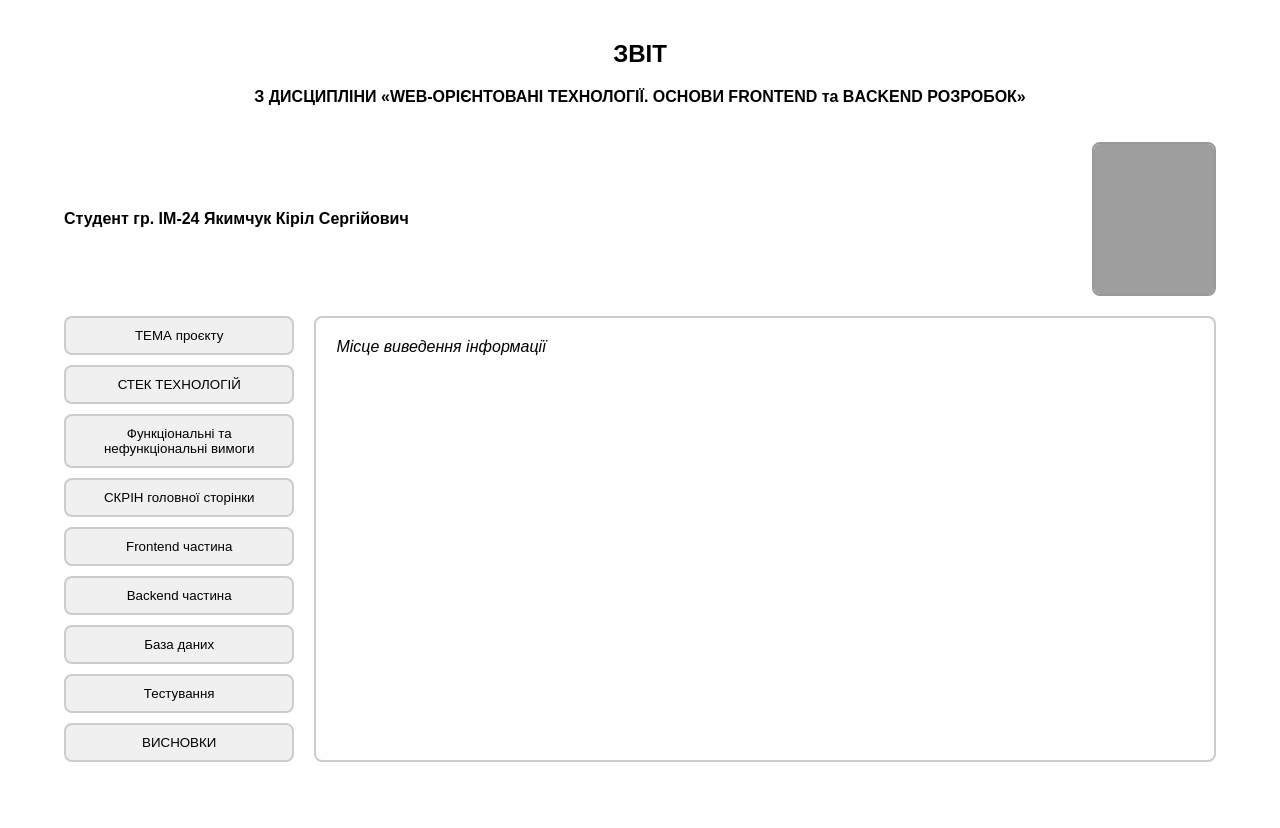
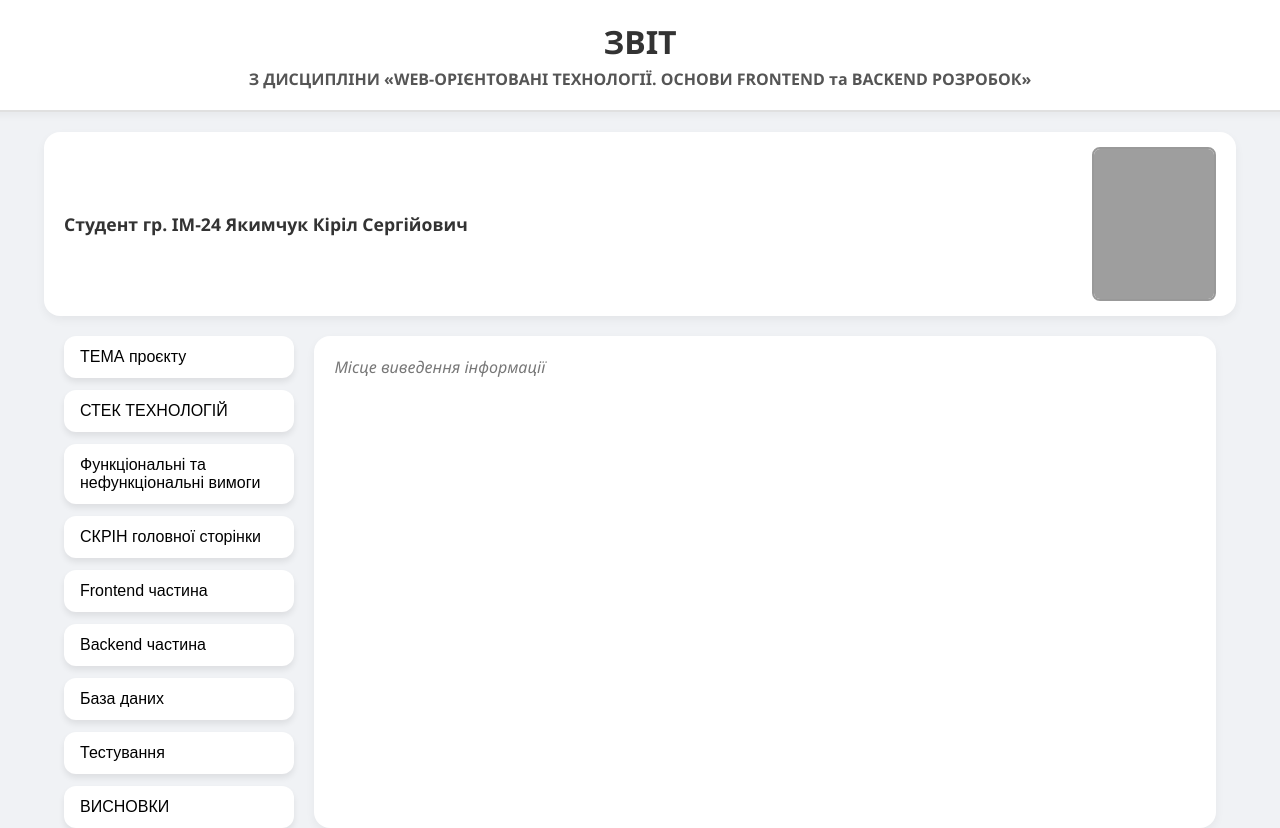
Before and after one commit to KPI-FICE-IM-24-Labs/web-zvit, a plain HTML site: page index.html in a window 1280 px wide. Before the commit the page ends 800 px from the top, so only its background shows below. Drawn offline with Linux system fonts and the light colour scheme; grey boxes are pictures that could not be loaded.

Commit message:
updated styles

```diff
--- a/index.html
+++ b/index.html
@@ -6,75 +6,138 @@
     <title>Звіт з дисципліни</title>
     <style>
       body {
-        font-family: Arial, sans-serif;
+        font-family: "Segoe UI", Tahoma, Geneva, Verdana, sans-serif;
         margin: 0;
         padding: 0;
+        background: #f0f2f5;
         display: flex;
         flex-direction: column;
         align-items: center;
+        min-height: 100vh;
       }
 
       header {
         text-align: center;
-        margin-top: 20px;
+        padding: 20px;
+        background: white;
+        width: 100%;
+        box-shadow: 0 2px 10px rgba(0,0,0,0.05);
+        border-bottom: 2px solid #e0e0e0;
+      }
+
+      header h2 {
+        margin: 0;
+        font-size: 2rem;
+        color: #333;
+      }
+
+      header p {
+        margin: 5px 0 0;
+        font-size: 1rem;
+        color: #555;
+      }
+
+      .student-info {
+        display: flex;
+        justify-content: space-between;
+        align-items: center;
+        width: 90%;
+        background: white;
+        border-radius: 16px;
+        box-shadow: 0 4px 10px rgba(0,0,0,0.05);
+        padding: 15px 20px;
+        margin: 20px 0;
+      }
+
+      .student-info div {
+        font-size: 1.1rem;
+        color: #333;
+      }
+
+      .student-info img {
+        width: 120px;
+        height: 150px;
+        object-fit: cover;
+        border-radius: 12px;
+        border: 2px solid #ddd;
       }
 
       .main-container {
         display: flex;
         width: 90%;
-        margin-top: 20px;
+        gap: 20px;
       }
 
       .sidebar {
         width: 20%;
         display: flex;
         flex-direction: column;
-        gap: 10px;
+        gap: 12px;
       }
 
       .sidebar button {
-        padding: 10px;
-        background-color: #f0f0f0;
-        border: 2px solid #ccc;
-        border-radius: 8px;
+        padding: 12px 16px;
+        background: #ffffff;
+        border: none;
+        border-radius: 12px;
+        box-shadow: 0 4px 6px rgba(0,0,0,0.08);
+        font-size: 1rem;
+        transition: all 0.3s ease;
         cursor: pointer;
-        transition: background-color 0.3s;
+        text-align: left;
       }
 
       .sidebar button:hover {
-        background-color: #ddd;
+        background: #4e9af1;
+        color: white;
+        transform: translateY(-2px);
+        box-shadow: 0 6px 12px rgba(0,0,0,0.1);
       }
 
       .content {
         flex: 1;
-        border: 2px solid #ccc;
-        margin-left: 20px;
         padding: 20px;
+        background: white;
+        border-radius: 16px;
         min-height: 300px;
-        border-radius: 8px;
-        background-color: #fefefe;
+        box-shadow: 0 4px 10px rgba(0,0,0,0.05);
+        color: #333;
       }
 
-      .student-info {
-        display: flex;
-        justify-content: space-between;
-        width: 90%;
-        margin-top: 20px;
-        align-items: center;
+      .content em {
+        color: #777;
+        font-style: italic;
       }
 
-      .photo-box {
-        width: 120px;
-        height: 150px;
-        border: 2px dashed #999;
-        display: flex;
-        align-items: center;
-        justify-content: center;
-        font-size: 14px;
-        color: #666;
-        border-radius: 8px;
+      .content h3 {
+        margin-top: 0;
+        color: #4e9af1;
       }
+
+      .content p, .content li {
+        line-height: 1.6;
+        font-size: 1rem;
+        color: #444;
+      }
+
+      .content img {
+        max-width: 100%;
+        border: 1px solid #ccc;
+        border-radius: 12px;
+        margin: 10px 0;
+        box-shadow: 0 2px 8px rgba(0,0,0,0.05);
+      }
+
+      ul {
+        padding-left: 20px;
+      }
+
+      li {
+        margin-bottom: 8px;
+      }
+
     </style>
+
   </head>
   <body>
     <header>
```
